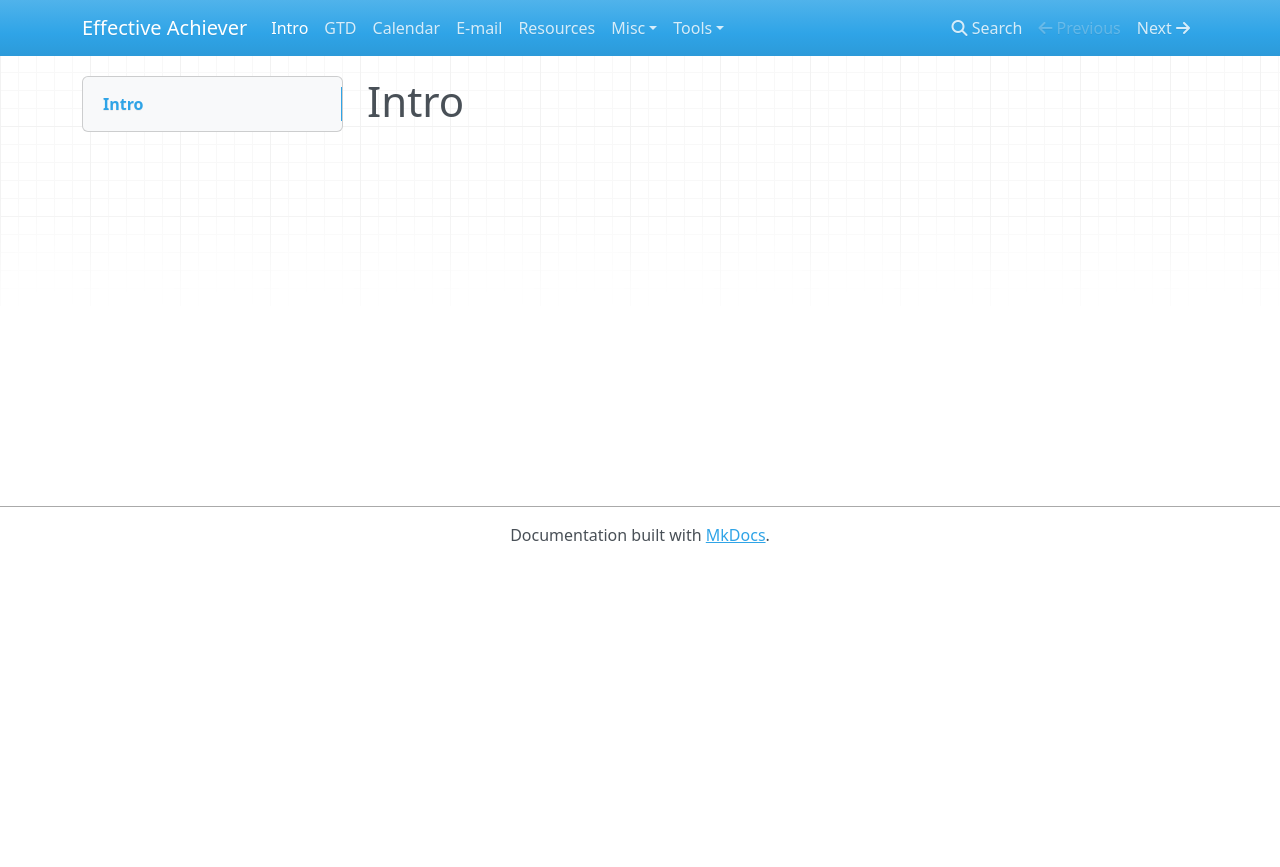
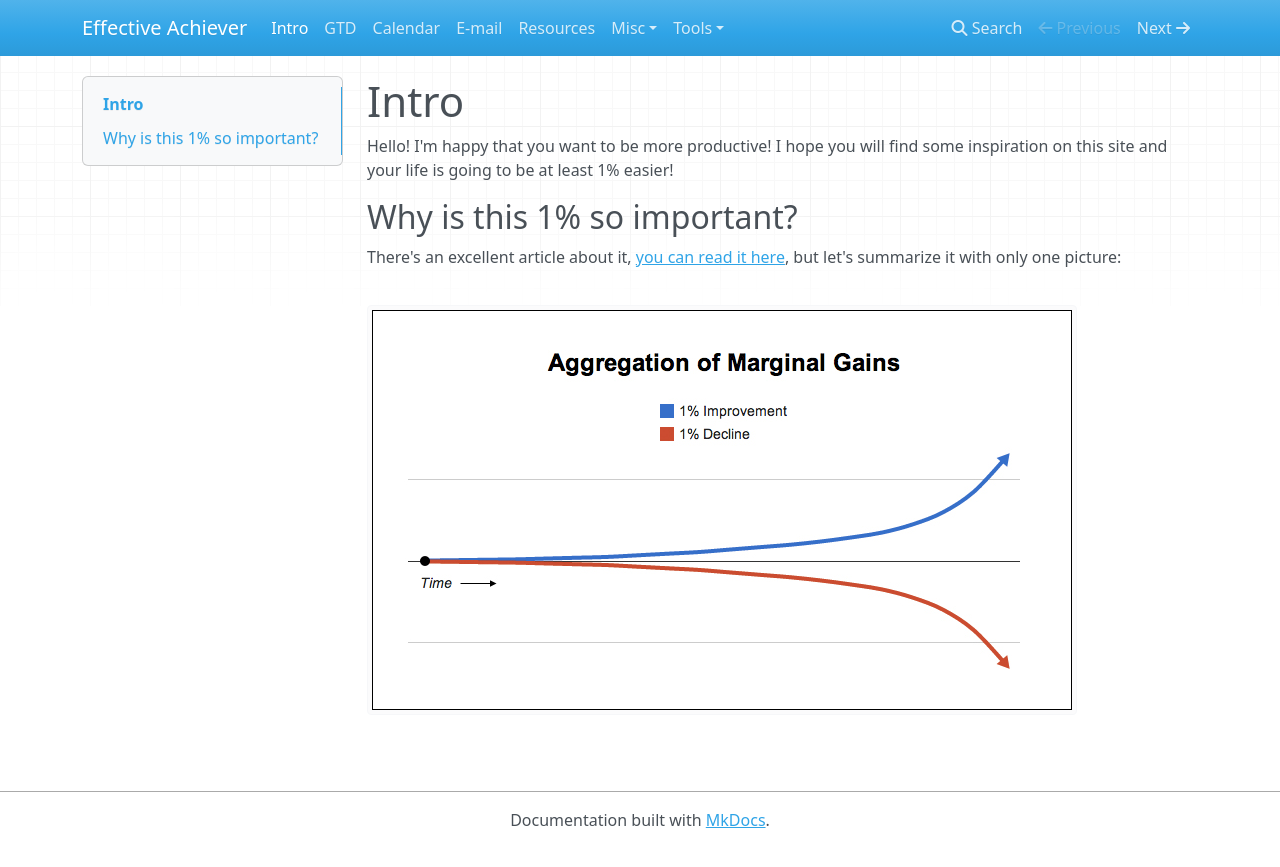
Before and after one commit to netguru/productivity, an MkDocs documentation site: the page built from docs/index.md, in a window 1280 px wide. Shown: the top 867 px of the page. Built offline with MkDocs 1.6.1, drawn with Linux system fonts in a browser that asks for light colours; nearby versions of some CDN libraries.

Commit message:
add an intro:)

```diff
--- a/docs/index.md
+++ b/docs/index.md
@@ -1 +1,11 @@
 # Intro
+
+Hello! I'm happy that you want to be more productive! I hope you will find some
+inspiration on this site and your life is going to be at least 1% easier!
+
+## Why is this 1% so important?
+
+There's an excellent article about it, [you can read it here](https://jamesclear.com/marginal-gains),
+but let's summarize it with only one picture:
+
+![Marginal gains](assets/marginal-gains.jpg)
```
Also changed, not shown: docs/assets/marginal-gains.jpg (added).
